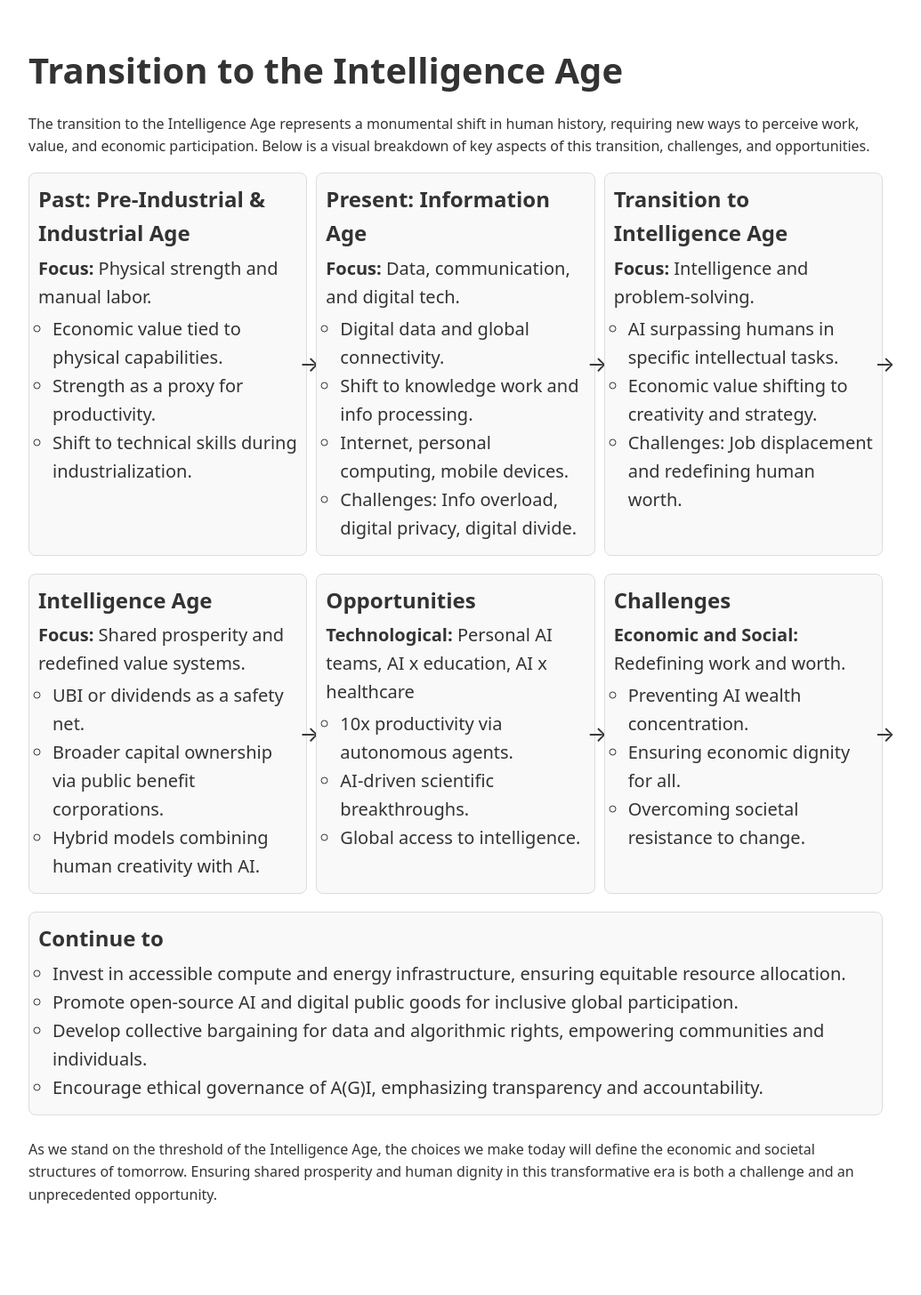
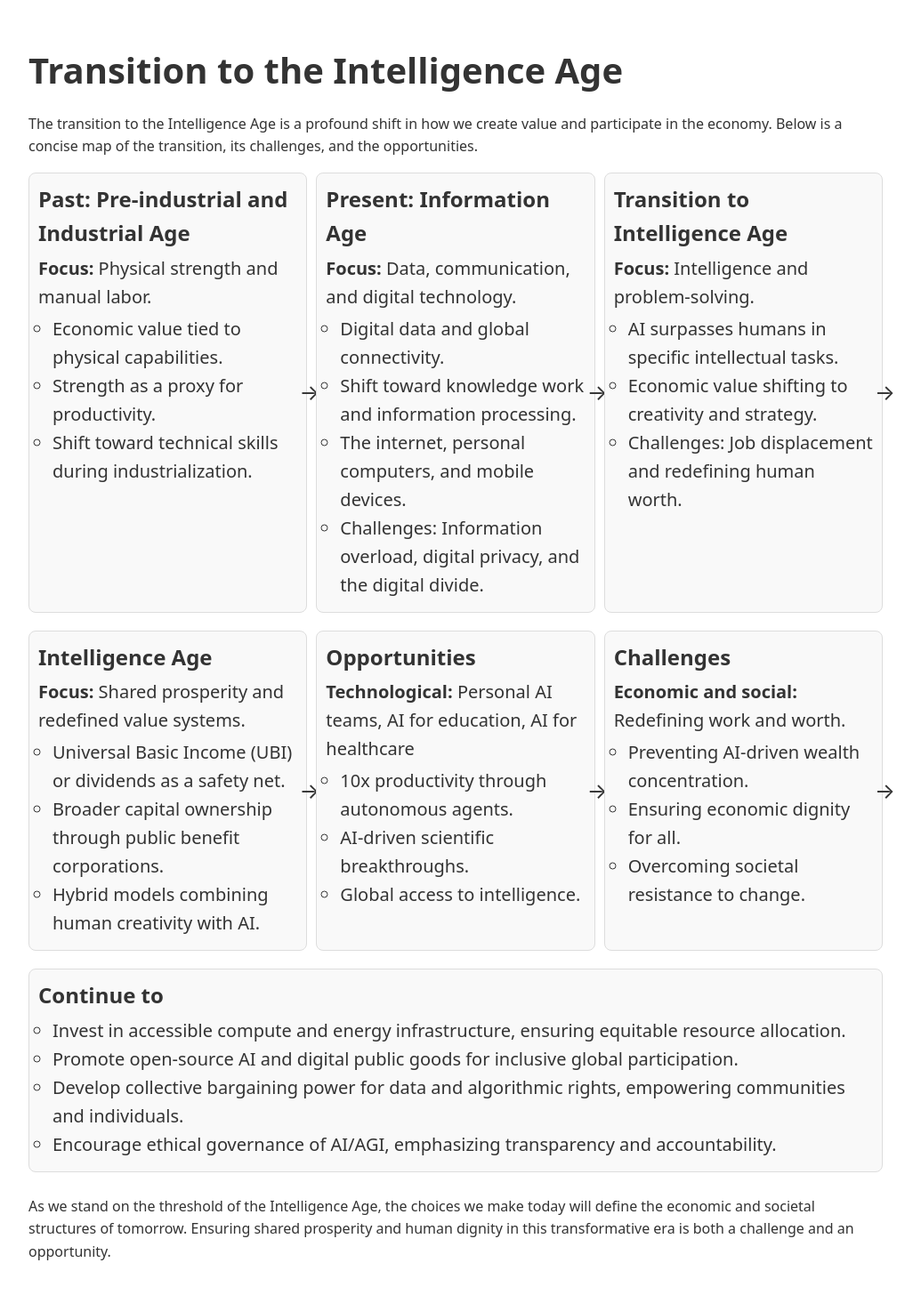
Before and after one commit to shyamal-anadkat/shyamal-anadkat.github.io, a Jekyll site: the page assets/html/work.html, which Jekyll copies as it is, in a window 1280 px wide. Shown: the whole page at 89% size, without its empty margins (128-1163 px from the left). Built offline with Jekyll 4.4.1, drawn with Linux system fonts in a browser that asks for light colours; before the commit the page ends 1392 px from its top, so only the background shows below that.

```diff
--- a/assets/html/work.html
+++ b/assets/html/work.html
@@ -70,28 +70,28 @@
   <div class="container">
     <h1>Transition to the Intelligence Age</h1>
     <p>
-      The transition to the Intelligence Age represents a monumental shift in human history, requiring new ways to perceive work, value, and economic participation. Below is a visual breakdown of key aspects of this transition, challenges, and opportunities.
+      The transition to the Intelligence Age is a profound shift in how we create value and participate in the economy. Below is a concise map of the transition, its challenges, and the opportunities.
     </p>
 
     <ul class="chart">
       <li class="chart-item">
-        <h3>Past: Pre-Industrial & Industrial Age</h3>
+        <h3>Past: Pre‑industrial and Industrial Age</h3>
         <p><strong>Focus:</strong> Physical strength and manual labor.</p>
         <ul>
           <li>Economic value tied to physical capabilities.</li>
           <li>Strength as a proxy for productivity.</li>
-          <li>Shift to technical skills during industrialization.</li>
+          <li>Shift toward technical skills during industrialization.</li>
         </ul>
         <span class="arrow">→</span>
       </li>
       <li class="chart-item">
         <h3>Present: Information Age</h3>
-        <p><strong>Focus:</strong> Data, communication, and digital tech.</p>
+        <p><strong>Focus:</strong> Data, communication, and digital technology.</p>
         <ul>
           <li>Digital data and global connectivity.</li>
-          <li>Shift to knowledge work and info processing.</li>
-          <li>Internet, personal computing, mobile devices.</li>
-          <li>Challenges: Info overload, digital privacy, digital divide.</li>
+          <li>Shift toward knowledge work and information processing.</li>
+          <li>The internet, personal computers, and mobile devices.</li>
+          <li>Challenges: Information overload, digital privacy, and the digital divide.</li>
         </ul>
         <span class="arrow">→</span>
       </li>
@@ -99,7 +99,7 @@
         <h3>Transition to Intelligence Age</h3>
         <p><strong>Focus:</strong> Intelligence and problem-solving.</p>
         <ul>
-          <li>AI surpassing humans in specific intellectual tasks.</li>
+          <li>AI surpasses humans in specific intellectual tasks.</li>
           <li>Economic value shifting to creativity and strategy.</li>
           <li>Challenges: Job displacement and redefining human worth.</li>
         </ul>
@@ -109,17 +109,17 @@
         <h3>Intelligence Age</h3>
         <p><strong>Focus:</strong> Shared prosperity and redefined value systems.</p>
         <ul>
-          <li>UBI or dividends as a safety net.</li>
-          <li>Broader capital ownership via public benefit corporations.</li>
+          <li>Universal Basic Income (UBI) or dividends as a safety net.</li>
+          <li>Broader capital ownership through public benefit corporations.</li>
           <li>Hybrid models combining human creativity with AI.</li>
         </ul>
         <span class="arrow">→</span>
       </li>
       <li class="chart-item">
         <h3>Opportunities</h3>
-        <p><strong>Technological: </strong>Personal AI teams, AI x education, AI x healthcare</p>
+        <p><strong>Technological: </strong>Personal AI teams, AI for education, AI for healthcare</p>
         <ul>
-          <li>10x productivity via autonomous agents.</li>
+          <li>10x productivity through autonomous agents.</li>
           <li>AI-driven scientific breakthroughs.</li>
           <li>Global access to intelligence.</li>
         </ul>
@@ -127,9 +127,9 @@
       </li>
       <li class="chart-item">
         <h3>Challenges</h3>
-        <p><strong>Economic and Social: </strong>Redefining work and worth.</p>
+        <p><strong>Economic and social: </strong>Redefining work and worth.</p>
         <ul>
-          <li>Preventing AI wealth concentration.</li>
+          <li>Preventing AI-driven wealth concentration.</li>
           <li>Ensuring economic dignity for all.</li>
           <li>Overcoming societal resistance to change.</li>
         </ul>
@@ -140,15 +140,14 @@
         <ul>
           <li>Invest in accessible compute and energy infrastructure, ensuring equitable resource allocation.</li>
           <li>Promote open-source AI and digital public goods for inclusive global participation.</li>
-          <li>Develop collective bargaining for data and algorithmic rights, empowering communities and individuals.</li>
-          <li>Encourage ethical governance of A(G)I, emphasizing transparency and accountability.</li>
-        </ul>
+          <li>Develop collective bargaining power for data and algorithmic rights, empowering communities and individuals.</li>
+          <li>Encourage ethical governance of AI/AGI, emphasizing transparency and accountability.</li>
         </ul>
       </li>
     </ul>
 
     <p>
-      As we stand on the threshold of the Intelligence Age, the choices we make today will define the economic and societal structures of tomorrow. Ensuring shared prosperity and human dignity in this transformative era is both a challenge and an unprecedented opportunity.
+      As we stand on the threshold of the Intelligence Age, the choices we make today will define the economic and societal structures of tomorrow. Ensuring shared prosperity and human dignity in this transformative era is both a challenge and an opportunity.
     </p>
   </div>
 </body>
```
Also changed, not shown: _layouts/default.html (+8 -0 lines), _layouts/post.html (+28 -0 lines), _posts/2025-08-17-meetings.md (+12 -0 lines), tags/index.html (added, +55 -0 lines).
